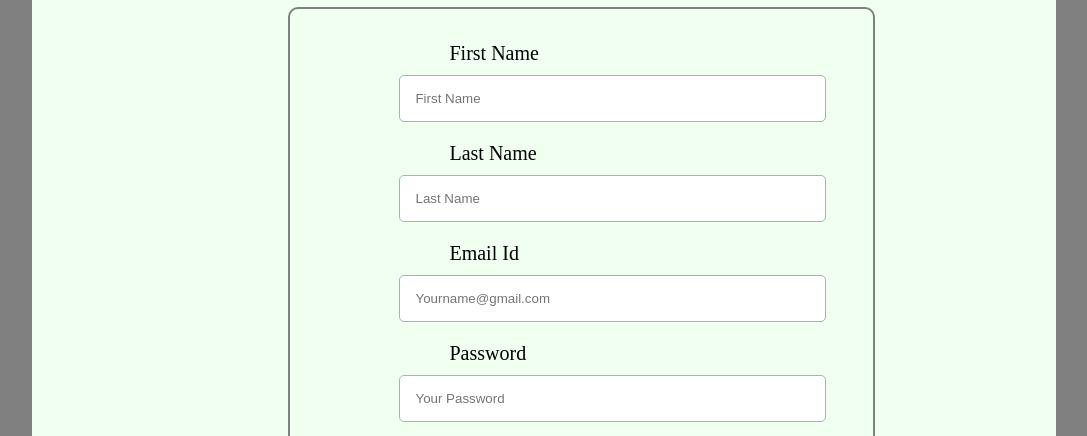
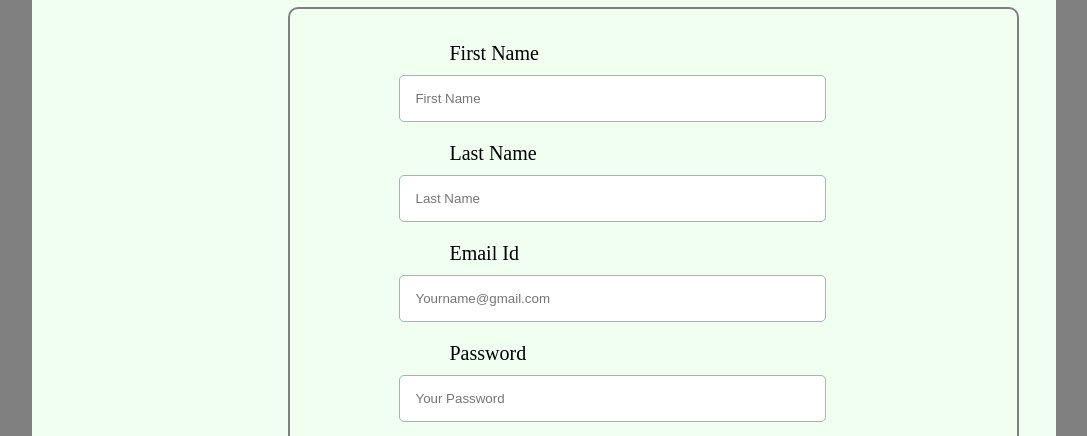
Before and after one commit to suman3125/finalweb, a plain HTML site: page Log_in_sign_up.html in a window 1280 px wide. Shown: the part 364-800 px from the top of the page, without its empty margins (96-1183 px from the left). Drawn offline with Linux system fonts and the light colour scheme; a script that the page names is missing.

Commit message:
making forms

```diff
--- a/stylefinal.css
+++ b/stylefinal.css
@@ -288,7 +288,7 @@ p
 div#envelope{
   width: 55%;
   margin: 10px 30% 10px 25%;
-  padding:10px 10px;
+  padding:10px 15% 10px 10px;
   border: 2px solid gray;
   border-radius:10px;
   }
```
Also changed, not shown: Log_in_sign_up.html (+0 -9 lines).
